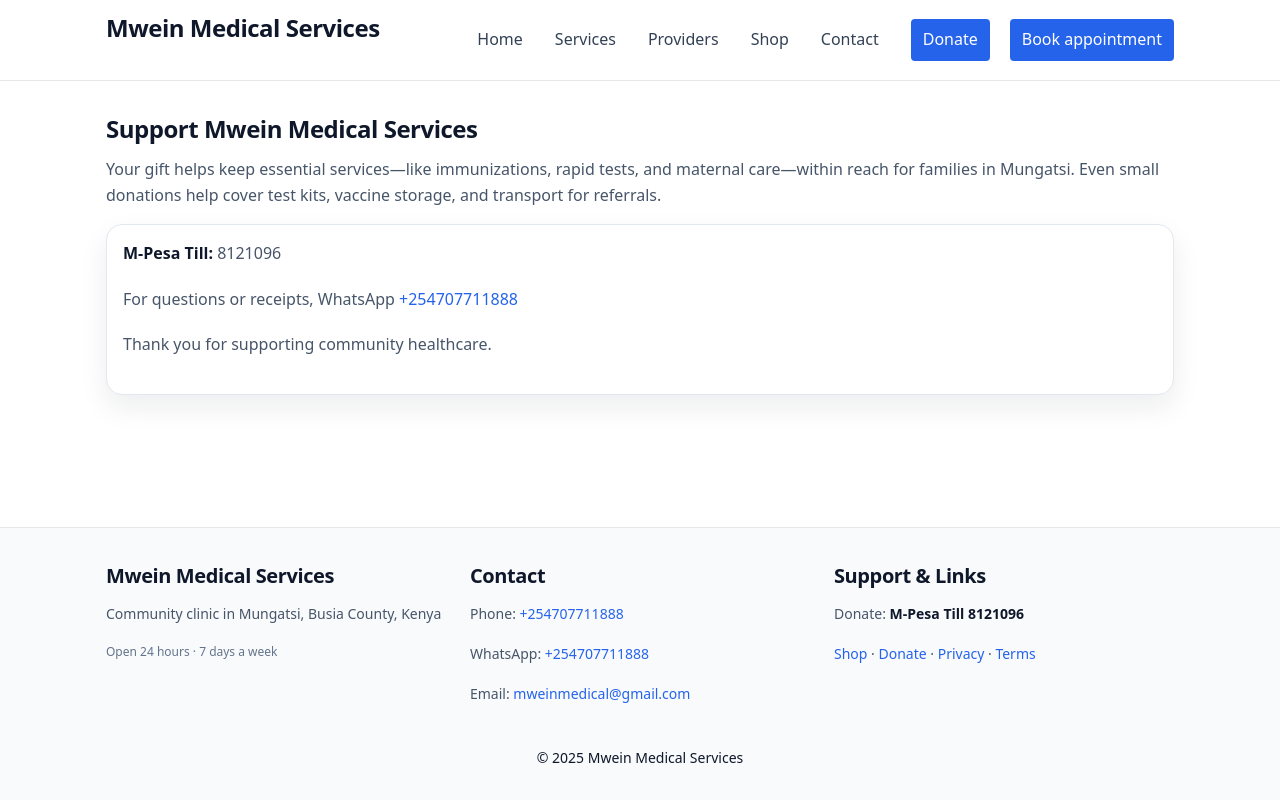
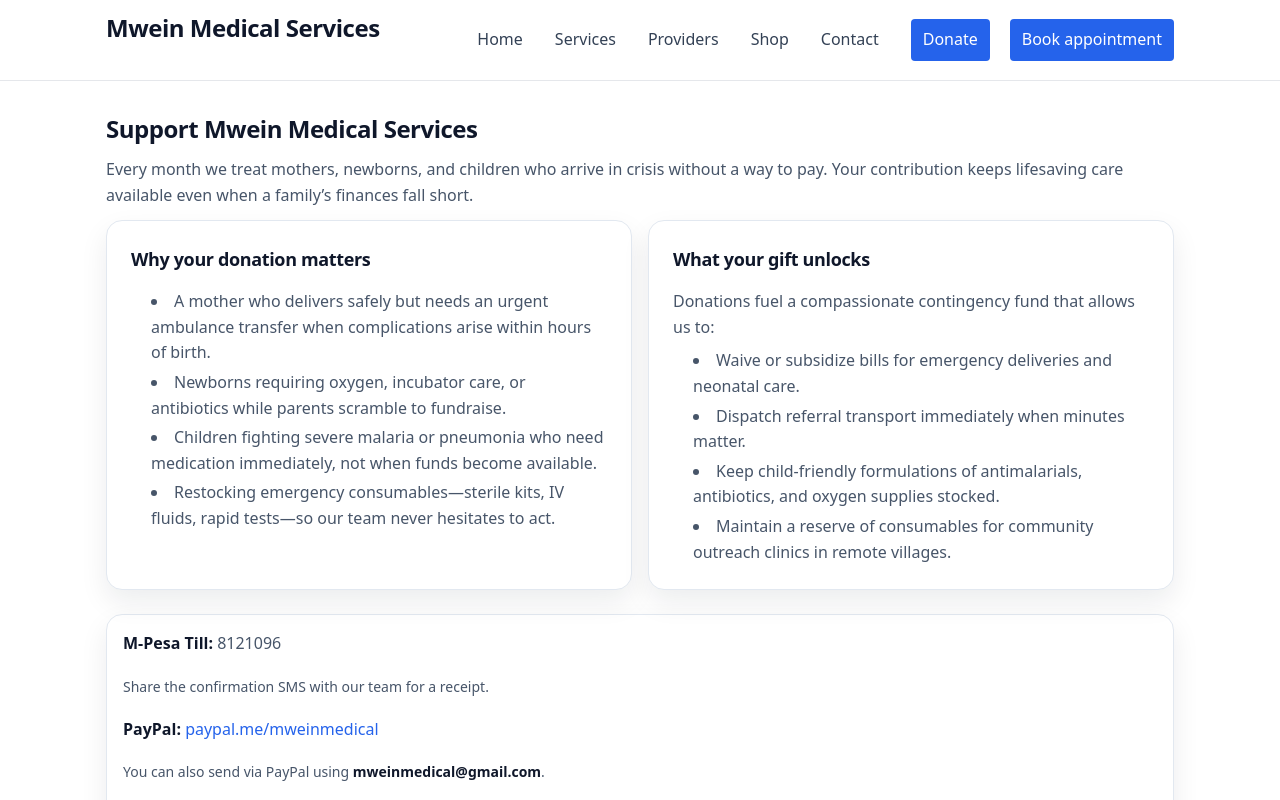
Before and after one commit to mbiti001/mwein-medical, a Next.js app: page /donate in a window 1280 px wide. Shown: the top 800 px of the page. Built offline with nearby package versions, Linux system fonts and the light colour scheme; no server answers.

Commit message:
Add timed donation reminder banner

```diff
--- a/app/donate/page.tsx
+++ b/app/donate/page.tsx
@@ -10,11 +10,39 @@
   return (
     <section>
       <h2 className="text-2xl font-bold mb-3">Support Mwein Medical Services</h2>
-      <p className="mb-4">Your gift helps keep essential services—like immunizations, rapid tests, and maternal care—within reach for families in Mungatsi. Even small donations help cover test kits, vaccine storage, and transport for referrals.</p>
-      <div className="p-4 card">
-        <p><strong>M-Pesa Till:</strong> 8121096</p>
-        <p className="mt-2">For questions or receipts, WhatsApp <a href="https://wa.me/254707711888" className="text-primary">+254707711888</a></p>
-        <p className="mt-4">Thank you for supporting community healthcare.</p>
+      <p className="mb-3">Every month we treat mothers, newborns, and children who arrive in crisis without a way to pay. Your contribution keeps lifesaving care available even when a family&rsquo;s finances fall short.</p>
+      <div className="grid gap-4 md:grid-cols-2 mb-6">
+        <div className="card space-y-2">
+          <h3 className="text-lg font-semibold">Why your donation matters</h3>
+          <ul className="list-disc list-inside text-slate-600 space-y-1">
+            <li>A mother who delivers safely but needs an urgent ambulance transfer when complications arise within hours of birth.</li>
+            <li>Newborns requiring oxygen, incubator care, or antibiotics while parents scramble to fundraise.</li>
+            <li>Children fighting severe malaria or pneumonia who need medication immediately, not when funds become available.</li>
+            <li>Restocking emergency consumables—sterile kits, IV fluids, rapid tests—so our team never hesitates to act.</li>
+          </ul>
+        </div>
+        <div className="card space-y-2">
+          <h3 className="text-lg font-semibold">What your gift unlocks</h3>
+          <p className="text-slate-600">Donations fuel a compassionate contingency fund that allows us to:</p>
+          <ul className="list-disc list-inside text-slate-600 space-y-1">
+            <li>Waive or subsidize bills for emergency deliveries and neonatal care.</li>
+            <li>Dispatch referral transport immediately when minutes matter.</li>
+            <li>Keep child-friendly formulations of antimalarials, antibiotics, and oxygen supplies stocked.</li>
+            <li>Maintain a reserve of consumables for community outreach clinics in remote villages.</li>
+          </ul>
+        </div>
+      </div>
+      <div className="p-4 card space-y-3">
+        <div>
+          <p><strong>M-Pesa Till:</strong> 8121096</p>
+          <p className="text-sm text-slate-600">Share the confirmation SMS with our team for a receipt.</p>
+        </div>
+        <div>
+          <p><strong>PayPal:</strong> <a href="https://www.paypal.com/paypalme/mweinmedical" className="text-primary">paypal.me/mweinmedical</a></p>
+          <p className="text-sm text-slate-600">You can also send via PayPal using <strong>mweinmedical@gmail.com</strong>.</p>
+        </div>
+        <p className="mt-1">For questions or receipts, WhatsApp <a href="https://wa.me/254707711888" className="text-primary">+254707711888</a>.</p>
+        <p className="mt-2">Thank you for supporting community healthcare.</p>
       </div>
     </section>
   )
--- a/app/layout.tsx
+++ b/app/layout.tsx
@@ -3,6 +3,7 @@
 import Link from 'next/link'
 import type { Metadata, Viewport } from 'next'
 import Header from '../components/Header'
+import DonationAttentionBanner from '../components/DonationAttentionBanner'
 import { clinic, getSiteUrl } from '../lib/siteConfig'
 
 const siteUrl = getSiteUrl()
@@ -47,6 +48,7 @@
     <html lang="en">
       <body>
         <Header />
+        <DonationAttentionBanner />
         {/* JSON-LD LocalBusiness */}
         <script
           type="application/ld+json"
--- a/app/page.tsx
+++ b/app/page.tsx
@@ -16,7 +16,7 @@
             <h1>Mwein Medical Services</h1>
             <p className="text-xl text-slate-700 italic">Exceptional care close to you, every hour of the day.</p>
             <p className="mb-8">
-              Community clinic in <strong>Mungatsi, Busia County</strong>. Open <strong>24 hours, 7 days a week</strong>. We accept <strong>NHIF/SHA</strong> and deliver laboratory, maternity, and specialty care under one roof.
+              Community clinic in <strong>Mungatsi, Busia County</strong>. Open <strong>24 hours, 7 days a week</strong>. We accept <strong>SHA</strong> and <strong>Yatta Insurance</strong>, and we&rsquo;re actively onboarding additional partners, while delivering laboratory, maternity, and specialty care under one roof.
             </p>
             <div className="flex flex-wrap gap-3">
               <a href="/contact" className="btn-primary">Book appointment</a>
--- a/app/providers/page.tsx
+++ b/app/providers/page.tsx
@@ -5,7 +5,7 @@
     name: 'Dr. Mercy Wanyama, MBChB',
     title: 'Medical Director · Family Physician',
     bio: 'Leads clinical governance, chronic disease programs, and community outreach for maternal and child health.',
-    highlights: ['15+ years in family medicine', 'NHIF/SHA panel doctor', 'Certified in ultrasound basics'],
+  highlights: ['15+ years in family medicine', 'SHA & Yatta insurance panel doctor', 'Certified in ultrasound basics'],
     availability: 'Mon–Sat · 8:00 am – 6:00 pm'
   },
   {
--- a/app/services/page.tsx
+++ b/app/services/page.tsx
@@ -67,7 +67,7 @@
               <a href="tel:+254707711888" className="btn-outline">Call +254 707 711 888</a>
             </div>
             <ul className="mt-6 space-y-2 text-slate-600">
-              <li>✓ NHIF/SHA accepted</li>
+              <li>✓ SHA & Yatta insurance accepted (more partners coming soon)</li>
               <li>✓ On-site lab & pharmacy</li>
               <li>✓ Emergency coordination with Busia County facilities</li>
             </ul>
--- /dev/null
+++ b/components/DonationAttentionBanner.tsx
@@ -0,0 +1,94 @@
+"use client"
+
+import { useEffect, useMemo, useState } from 'react'
+import Link from 'next/link'
+import { usePathname } from 'next/navigation'
+
+const APPEAR_DELAY_MS = 60_000
+const STORAGE_KEY = 'mwein-donation-banner-dismissed'
+
+const hiddenPaths = new Set(['/donate'])
+
+export default function DonationAttentionBanner() {
+  const pathname = usePathname()
+  const [visible, setVisible] = useState(false)
+
+  const shouldHideForPath = useMemo(() => {
+    if (!pathname) return false
+    for (const hiddenPath of hiddenPaths) {
+      if (pathname.startsWith(hiddenPath)) {
+        return true
+      }
+    }
+    return false
+  }, [pathname])
+
+  useEffect(() => {
+    if (typeof window === 'undefined') return
+
+    if (shouldHideForPath) {
+      setVisible(false)
+      return
+    }
+
+    if (sessionStorage.getItem(STORAGE_KEY)) {
+      setVisible(false)
+      return
+    }
+
+    const timer = window.setTimeout(() => {
+      setVisible(true)
+    }, APPEAR_DELAY_MS)
+
+    return () => window.clearTimeout(timer)
+  }, [shouldHideForPath, pathname])
+
+  const dismiss = () => {
+    if (typeof window !== 'undefined') {
+      sessionStorage.setItem(STORAGE_KEY, new Date().toISOString())
+    }
+    setVisible(false)
+  }
+
+  if (!visible) {
+    return null
+  }
+
+  return (
+    <aside
+      role="dialog"
+      aria-live="assertive"
+      aria-label="Donation support reminder"
+      className="fixed inset-x-4 bottom-4 z-50 mx-auto w-auto max-w-xl"
+    >
+      <div className="relative overflow-hidden rounded-2xl border border-primary/20 bg-white px-6 py-5 shadow-2xl ring-1 ring-primary/10">
+        <button
+          type="button"
+          onClick={dismiss}
+          className="absolute right-3 top-3 rounded-full border border-transparent px-2 py-1 text-sm font-medium text-slate-500 transition hover:border-slate-200 hover:text-slate-700 focus-visible:outline focus-visible:outline-2 focus-visible:outline-offset-2 focus-visible:outline-primary"
+          aria-label="Dismiss donation reminder"
+        >
+          Close
+        </button>
+        <div className="space-y-2 pr-8">
+          <p className="text-sm font-semibold uppercase tracking-wide text-primary">Urgent care relies on community support</p>
+          <h3 className="text-xl font-semibold text-slate-900">Help us cover critical referrals within the first hour</h3>
+          <p className="text-base text-slate-600">
+            Your gift keeps emergency transport, neonatal oxygen, and pediatric malaria treatment ready for families who arrive without funds. A few minutes from now, it could be their only safety net.
+          </p>
+          <div className="flex flex-wrap gap-3 pt-1">
+            <Link href="/donate" className="btn-primary">
+              Donate now
+            </Link>
+            <Link href="/contact" className="btn-outline">
+              Talk to our team
+            </Link>
+          </div>
+          <p className="text-xs text-slate-500">
+            We only show this reminder once per session. Thank you for keeping Mungatsi families safe.
+          </p>
+        </div>
+      </div>
+    </aside>
+  )
+}
```
